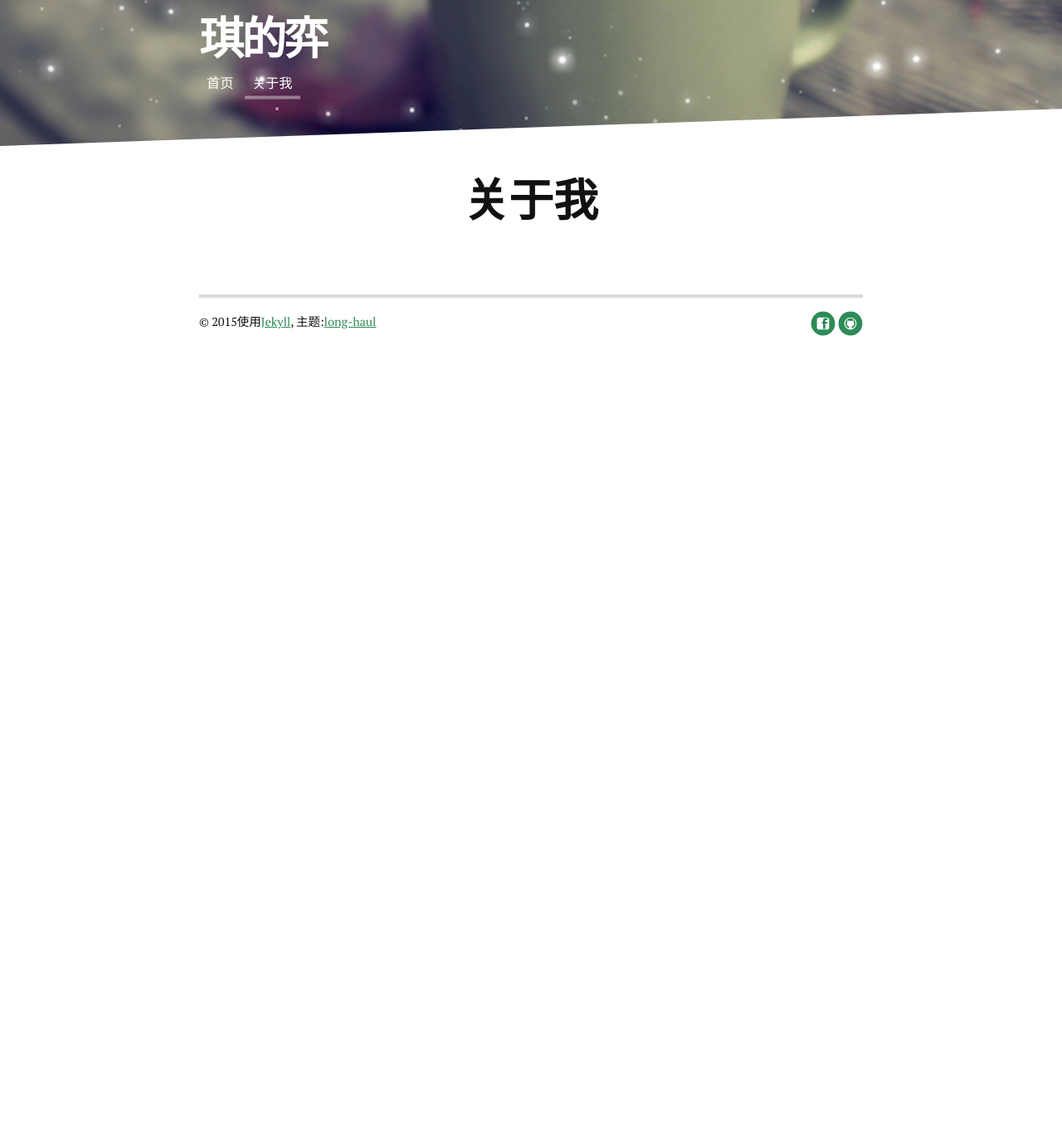
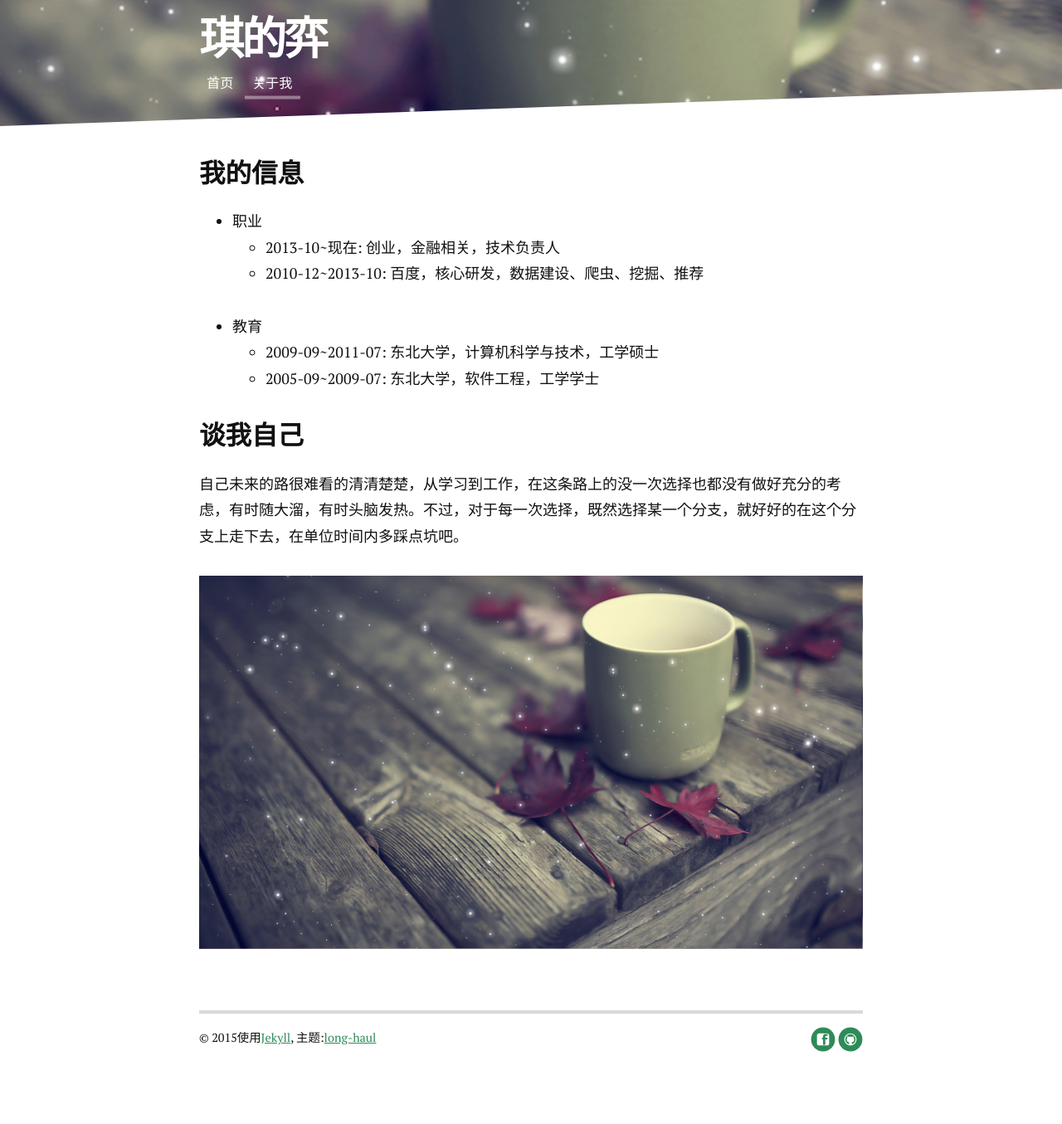
Before and after one commit to weijingqi/weijingqi.github.io, a Jekyll site: the page built from about.md, in a window 1280 px wide. Shown: the whole page at 83% size. Built offline with Jekyll 4.4.1, drawn with Linux system fonts in a browser that asks for light colours; nearby versions of some CDN libraries; Markdown is read by kramdown in place of the engine named in the settings; before the commit the page ends 900 px from its top, so only the background shows below that.

Commit message:
about me

```diff
--- a/about.md
+++ b/about.md
@@ -3,6 +3,15 @@
 title: 关于我
 ---
 
-<div class="post">
-	<h1 class="pageTitle">关于我</h1>
-</div>
+### 我的信息
+* 职业
+	+	2013-10~现在: 创业，金融相关，技术负责人
+	+ 	2010-12~2013-10: 百度，核心研发，数据建设、爬虫、挖掘、推荐
+* 教育
+	+  2009-09~2011-07: 东北大学，计算机科学与技术，工学硕士
+	+  2005-09~2009-07: 东北大学，软件工程，工学学士
+
+### 谈我自己
+自己未来的路很难看的清清楚楚，从学习到工作，在这条路上的没一次选择也都没有做好充分的考虑，有时随大溜，有时头脑发热。不过，对于每一次选择，既然选择某一个分支，就好好的在这个分支上走下去，在单位时间内多踩点坑吧。
+
+![喝杯咖啡 好好思考](/images/coffee.jpg)
```
Also changed, not shown: images/coffee.jpg (added).
